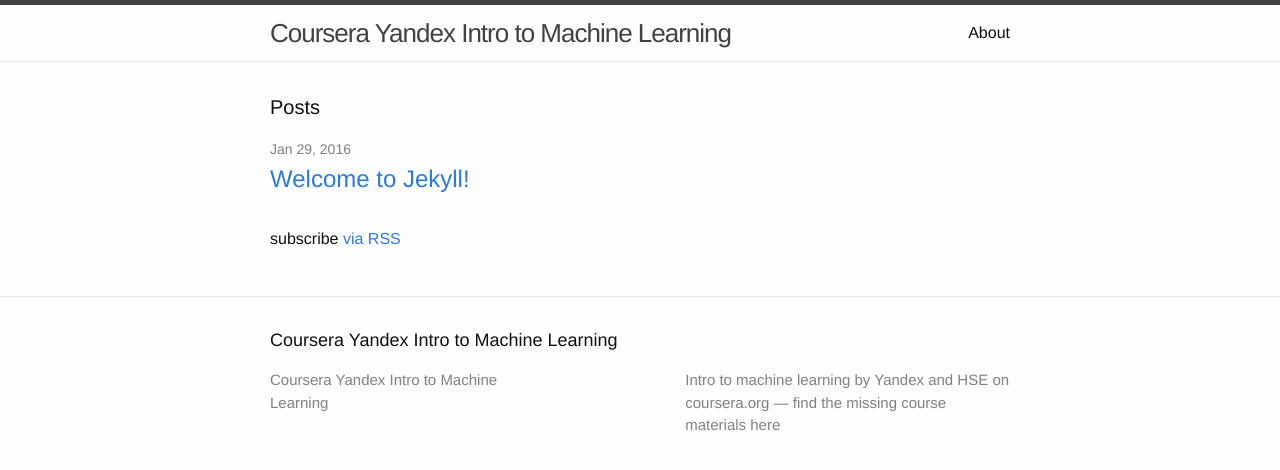
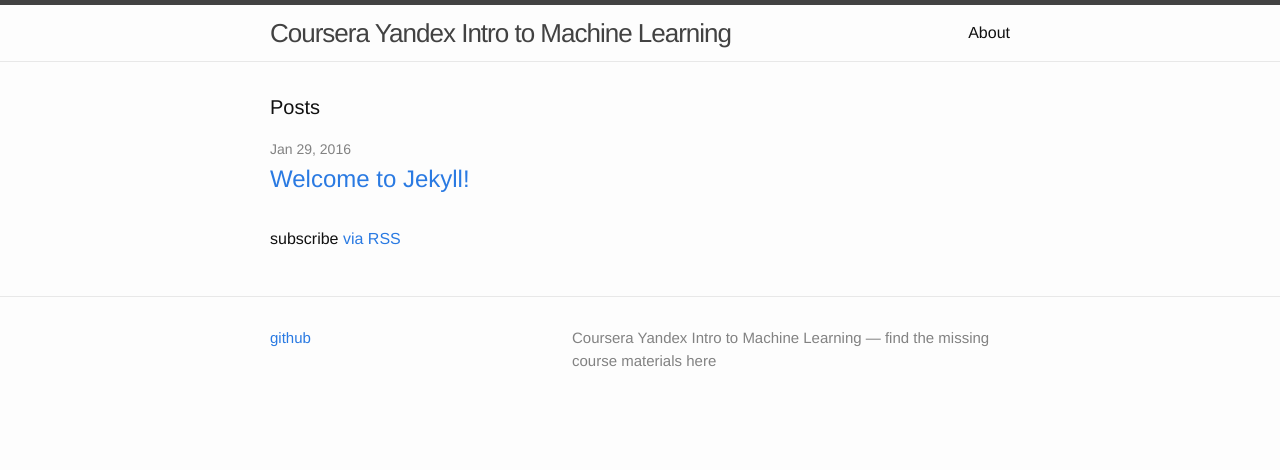
Before and after one commit to koddo/coursera-yandex-intro-to-machine-learning, a Jekyll site: the page built from index.html, in a window 1280 px wide. Shown: the top 470 px of the page. Built offline with Jekyll 4.4.1, drawn with Linux system fonts in a browser that asks for light colours.

Commit message:
let the footer have only the github link and the site description

```diff
--- a/_config.yml
+++ b/_config.yml
@@ -2,7 +2,7 @@
 title: Coursera Yandex Intro to Machine Learning
 # email: your-email@domain.com
 description: > # this means to ignore newlines until "baseurl:"
-  Intro to machine learning by Yandex and HSE on coursera.org — find the missing course materials here
+  Coursera Yandex Intro to Machine Learning — find the missing course materials here
 baseurl: "/coursera-yandex-intro-to-machine-learning" # the subpath of your site, e.g. /blog/
 url: "http://koddo.github.io" # the base hostname & protocol for your site
 # twitter_username: jekyllrb
--- a/_includes/footer.html
+++ b/_includes/footer.html
@@ -2,50 +2,57 @@
 
   <div class="wrapper">
 
-    <h2 class="footer-heading">{{ site.title }}</h2>
+    <!-- <h2 class="footer-heading">{{ site.title }}</h2> -->
 
     <div class="footer-col-wrapper">
+      <!-- <div class="footer-col  footer-col-1"> -->
+      <!--   <ul class="contact-list"> -->
+      <!--     <li>{{ site.title }}</li> -->
+      <!--     <li><a href="mailto:{{ site.email }}">{{ site.email }}</a></li> -->
+      <!--   </ul> -->
+      <!-- </div> -->
+
       <div class="footer-col  footer-col-1">
         <ul class="contact-list">
-          <li>{{ site.title }}</li>
-          <li><a href="mailto:{{ site.email }}">{{ site.email }}</a></li>
+          <!-- <li>{{ site.title }}</li> -->
+          <li><a href="https://github.com/koddo/coursera-yandex-intro-to-machine-learning">github</a></li>
         </ul>
       </div>
 
+      <!-- <div class="footer-col  footer-col-2"> -->
+      <!--   <ul class="social-media-list"> -->
+      <!--     {% if site.github_username %} -->
+      <!--     <li> -->
+      <!--       <a href="https://github.com/{{ site.github_username }}"> -->
+      <!--         <span class="icon  icon--github"> -->
+      <!--           <svg viewBox="0 0 16 16"> -->
+      <!--             <path fill="#828282" d="M7.999,0.431c-4.285,0-7.76,3.474-7.76,7.761 c0,3.428,2.223,6.337,5.307,7.363c0.388,0.071,0.53-0.168,0.53-0.374c0-0.184-0.007-0.672-0.01-1.32 c-2.159,0.469-2.614-1.04-2.614-1.04c-0.353-0.896-0.862-1.135-0.862-1.135c-0.705-0.481,0.053-0.472,0.053-0.472 c0.779,0.055,1.189,0.8,1.189,0.8c0.692,1.186,1.816,0.843,2.258,0.645c0.071-0.502,0.271-0.843,0.493-1.037 C4.86,11.425,3.049,10.76,3.049,7.786c0-0.847,0.302-1.54,0.799-2.082C3.768,5.507,3.501,4.718,3.924,3.65 c0,0,0.652-0.209,2.134,0.796C6.677,4.273,7.34,4.187,8,4.184c0.659,0.003,1.323,0.089,1.943,0.261 c1.482-1.004,2.132-0.796,2.132-0.796c0.423,1.068,0.157,1.857,0.077,2.054c0.497,0.542,0.798,1.235,0.798,2.082 c0,2.981-1.814,3.637-3.543,3.829c0.279,0.24,0.527,0.713,0.527,1.437c0,1.037-0.01,1.874-0.01,2.129 c0,0.208,0.14,0.449,0.534,0.373c3.081-1.028,5.302-3.935,5.302-7.362C15.76,3.906,12.285,0.431,7.999,0.431z"/> -->
+      <!--           </svg> -->
+      <!--         </span> -->
+
+      <!--         <span class="username">{{ site.github_username }}</span> -->
+      <!--       </a> -->
+      <!--     </li> -->
+      <!--     {% endif %} -->
+
+      <!--     {% if site.twitter_username %} -->
+      <!--     <li> -->
+      <!--       <a href="https://twitter.com/{{ site.twitter_username }}"> -->
+      <!--         <span class="icon  icon--twitter"> -->
+      <!--           <svg viewBox="0 0 16 16"> -->
+      <!--             <path fill="#828282" d="M15.969,3.058c-0.586,0.26-1.217,0.436-1.878,0.515c0.675-0.405,1.194-1.045,1.438-1.809 -->
+      <!--             c-0.632,0.375-1.332,0.647-2.076,0.793c-0.596-0.636-1.446-1.033-2.387-1.033c-1.806,0-3.27,1.464-3.27,3.27 c0,0.256,0.029,0.506,0.085,0.745C5.163,5.404,2.753,4.102,1.14,2.124C0.859,2.607,0.698,3.168,0.698,3.767 c0,1.134,0.577,2.135,1.455,2.722C1.616,6.472,1.112,6.325,0.671,6.08c0,0.014,0,0.027,0,0.041c0,1.584,1.127,2.906,2.623,3.206 C3.02,9.402,2.731,9.442,2.433,9.442c-0.211,0-0.416-0.021-0.615-0.059c0.416,1.299,1.624,2.245,3.055,2.271 c-1.119,0.877-2.529,1.4-4.061,1.4c-0.264,0-0.524-0.015-0.78-0.046c1.447,0.928,3.166,1.469,5.013,1.469 c6.015,0,9.304-4.983,9.304-9.304c0-0.142-0.003-0.283-0.009-0.423C14.976,4.29,15.531,3.714,15.969,3.058z"/> -->
+      <!--           </svg> -->
+      <!--         </span> -->
+
+      <!--         <span class="username">{{ site.twitter_username }}</span> -->
+      <!--       </a> -->
+      <!--     </li> -->
+      <!--     {% endif %} -->
+      <!--   </ul> -->
+      <!-- </div> -->
+
       <div class="footer-col  footer-col-2">
-        <ul class="social-media-list">
-          {% if site.github_username %}
-          <li>
-            <a href="https://github.com/{{ site.github_username }}">
-              <span class="icon  icon--github">
-                <svg viewBox="0 0 16 16">
-                  <path fill="#828282" d="M7.999,0.431c-4.285,0-7.76,3.474-7.76,7.761 c0,3.428,2.223,6.337,5.307,7.363c0.388,0.071,0.53-0.168,0.53-0.374c0-0.184-0.007-0.672-0.01-1.32 c-2.159,0.469-2.614-1.04-2.614-1.04c-0.353-0.896-0.862-1.135-0.862-1.135c-0.705-0.481,0.053-0.472,0.053-0.472 c0.779,0.055,1.189,0.8,1.189,0.8c0.692,1.186,1.816,0.843,2.258,0.645c0.071-0.502,0.271-0.843,0.493-1.037 C4.86,11.425,3.049,10.76,3.049,7.786c0-0.847,0.302-1.54,0.799-2.082C3.768,5.507,3.501,4.718,3.924,3.65 c0,0,0.652-0.209,2.134,0.796C6.677,4.273,7.34,4.187,8,4.184c0.659,0.003,1.323,0.089,1.943,0.261 c1.482-1.004,2.132-0.796,2.132-0.796c0.423,1.068,0.157,1.857,0.077,2.054c0.497,0.542,0.798,1.235,0.798,2.082 c0,2.981-1.814,3.637-3.543,3.829c0.279,0.24,0.527,0.713,0.527,1.437c0,1.037-0.01,1.874-0.01,2.129 c0,0.208,0.14,0.449,0.534,0.373c3.081-1.028,5.302-3.935,5.302-7.362C15.76,3.906,12.285,0.431,7.999,0.431z"/>
-                </svg>
-              </span>
-
-              <span class="username">{{ site.github_username }}</span>
-            </a>
-          </li>
-          {% endif %}
-
-          {% if site.twitter_username %}
-          <li>
-            <a href="https://twitter.com/{{ site.twitter_username }}">
-              <span class="icon  icon--twitter">
-                <svg viewBox="0 0 16 16">
-                  <path fill="#828282" d="M15.969,3.058c-0.586,0.26-1.217,0.436-1.878,0.515c0.675-0.405,1.194-1.045,1.438-1.809
-                  c-0.632,0.375-1.332,0.647-2.076,0.793c-0.596-0.636-1.446-1.033-2.387-1.033c-1.806,0-3.27,1.464-3.27,3.27 c0,0.256,0.029,0.506,0.085,0.745C5.163,5.404,2.753,4.102,1.14,2.124C0.859,2.607,0.698,3.168,0.698,3.767 c0,1.134,0.577,2.135,1.455,2.722C1.616,6.472,1.112,6.325,0.671,6.08c0,0.014,0,0.027,0,0.041c0,1.584,1.127,2.906,2.623,3.206 C3.02,9.402,2.731,9.442,2.433,9.442c-0.211,0-0.416-0.021-0.615-0.059c0.416,1.299,1.624,2.245,3.055,2.271 c-1.119,0.877-2.529,1.4-4.061,1.4c-0.264,0-0.524-0.015-0.78-0.046c1.447,0.928,3.166,1.469,5.013,1.469 c6.015,0,9.304-4.983,9.304-9.304c0-0.142-0.003-0.283-0.009-0.423C14.976,4.29,15.531,3.714,15.969,3.058z"/>
-                </svg>
-              </span>
-
-              <span class="username">{{ site.twitter_username }}</span>
-            </a>
-          </li>
-          {% endif %}
-        </ul>
-      </div>
-
-      <div class="footer-col  footer-col-3">
         <p class="text">{{ site.description }}</p>
       </div>
     </div>
--- a/_sass/_layout.scss
+++ b/_sass/_layout.scss
@@ -121,19 +121,19 @@
 }
 
 .footer-col-1 {
-    width: -webkit-calc(35% - (#{$spacing-unit} / 2));
-    width:         calc(35% - (#{$spacing-unit} / 2));
+    width: -webkit-calc(40% - (#{$spacing-unit} / 2));
+    width:         calc(40% - (#{$spacing-unit} / 2));
 }
 
 .footer-col-2 {
-    width: -webkit-calc(20% - (#{$spacing-unit} / 2));
-    width:         calc(20% - (#{$spacing-unit} / 2));
+    width: -webkit-calc(60% - (#{$spacing-unit} / 2));
+    width:         calc(60% - (#{$spacing-unit} / 2));
 }
 
-.footer-col-3 {
-    width: -webkit-calc(45% - (#{$spacing-unit} / 2));
-    width:         calc(45% - (#{$spacing-unit} / 2));
-}
+// .footer-col-3 {
+//     width: -webkit-calc(45% - (#{$spacing-unit} / 2));
+//     width:         calc(45% - (#{$spacing-unit} / 2));
+// }
 
 @include media-query($on-laptop) {
     .footer-col-1,
```
